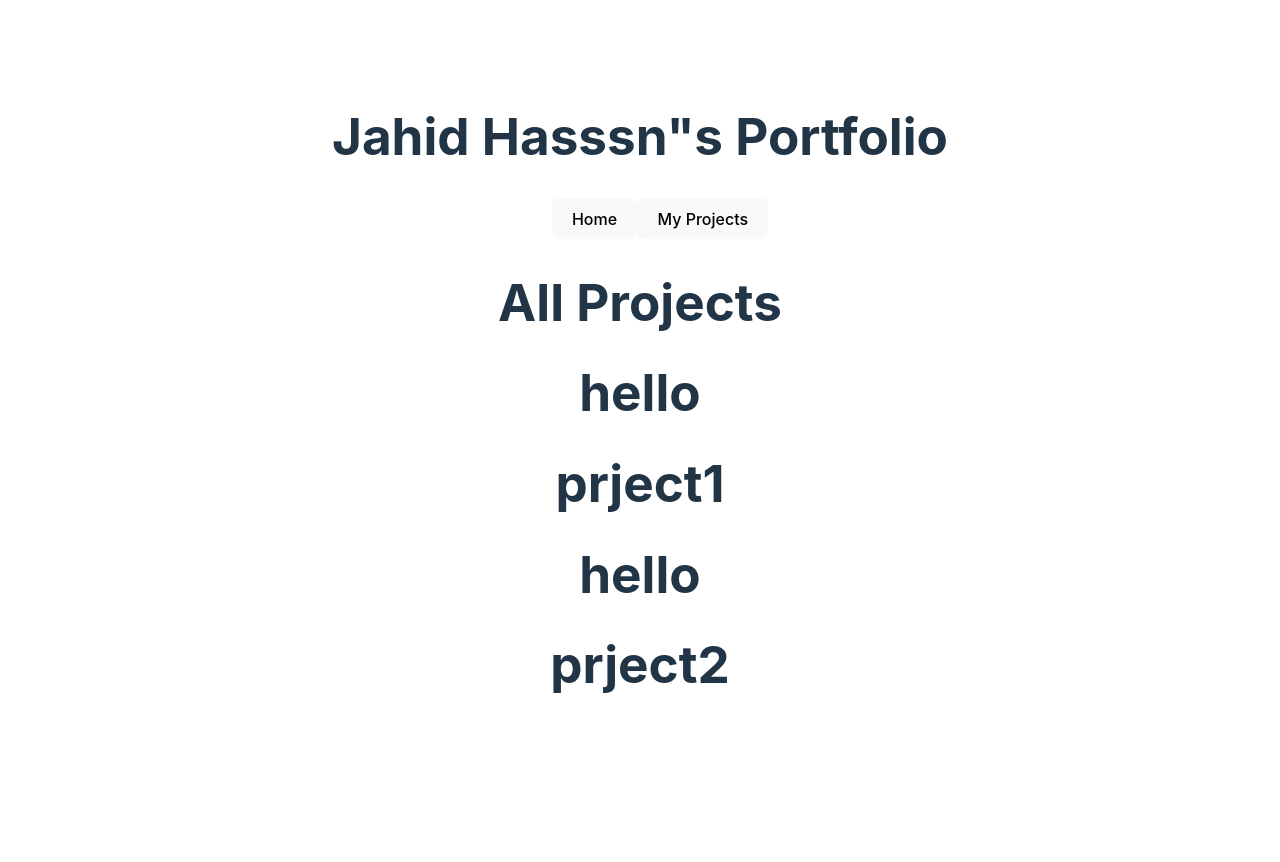
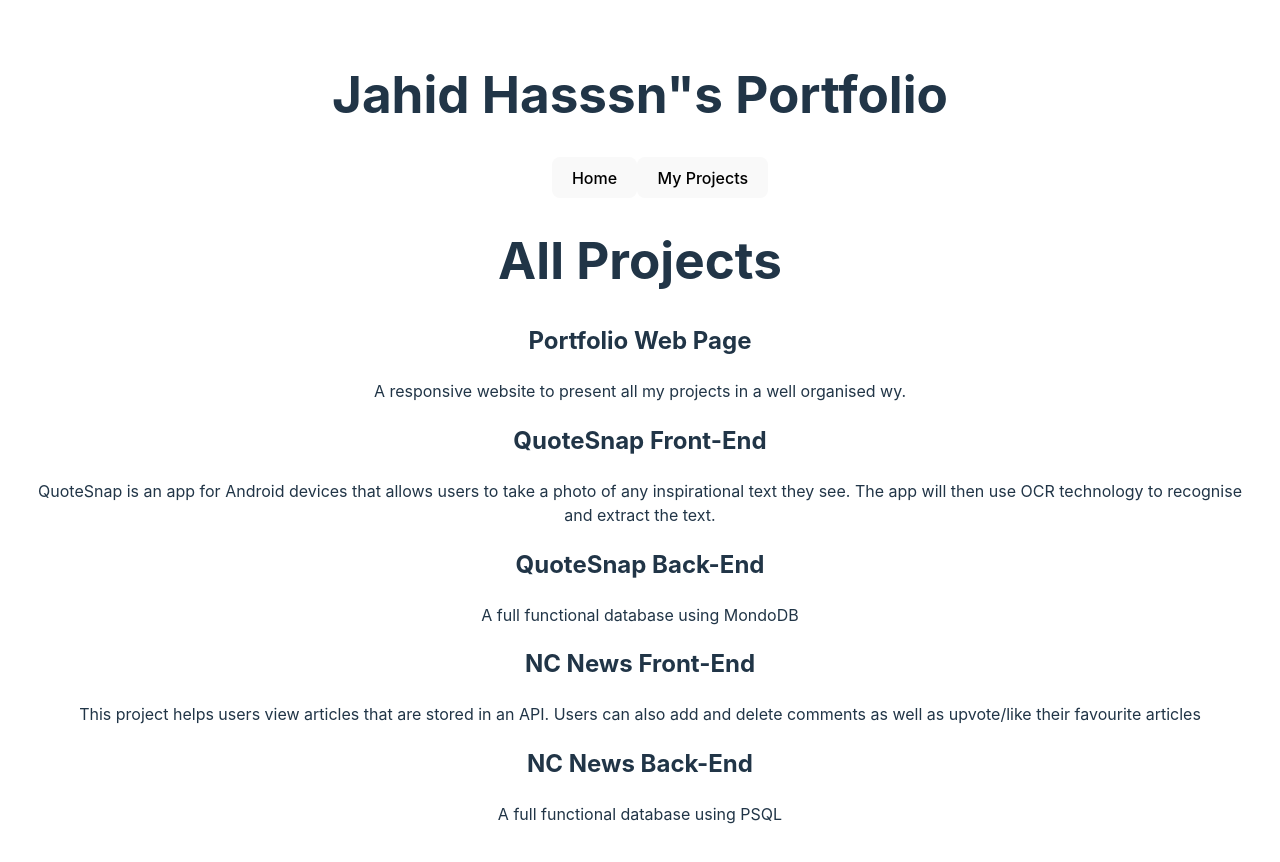
Before and after one commit to MJahidH/my-portfolio, a React (Vite) app in the folder my-portfolio/: page /projects in a window 1280 px wide. Shown: the top 862 px of the page. Before the commit the page ends 800 px from the top, so only its background shows below. Built offline with nearby package versions, Linux system fonts and the light colour scheme.

Commit message:
project data filled in with ID numbers

```diff
--- a/my-portfolio/src/components/ProjectCard.jsx
+++ b/my-portfolio/src/components/ProjectCard.jsx
@@ -1,10 +1,10 @@
-const ProjectCard = ({project}) => {
-    console.log(project)
+const ProjectCard = ({ project }) => {
+  console.log(project);
 
-    return (
+  return (
     <div>
-      <h1>hello</h1>
-      <h1>{project.title}</h1>
+      <h2>{project.title}</h2>
+      <p>{project.description}</p>
     </div>
   );
 };
--- a/my-portfolio/src/projects-data.json
+++ b/my-portfolio/src/projects-data.json
@@ -1,11 +1,38 @@
 [
+  {
+    "title": "Portfolio Web Page ",
+    "description": "A responsive website to present all my projects in  a well organised wy.",
+    "technologies": ["React-Natve", "Tailwind CSS"],
+    "id": "5",
+    "link": "https://github.com/MJahidH/my-portfolio"
+  },
+  {
+    "title": "QuoteSnap Front-End  ",
+    "description": "QuoteSnap is an app for Android devices that allows users to take a photo of any inspirational text they see. The app will then use OCR technology to recognise and extract the text. ",
+    "technologies":["Teact-Native","MongoDb","Expo"],
+    "id": "4",
+    "link": "https://github.com/mikef80/quotesnap-fe"
+  },
+  {
+    "title": "QuoteSnap Back-End  ",
+    "description": "A full functional database using MondoDB",
+    "technologies" : ["MongoDB","Node.js", "express"],
+    "id": "3",
+    "link": "https://github.com/mikef80/quotesnap-be"
+  },
+  {
+    "title": "NC News Front-End  ",
+    "description": "This project helps users view articles that are stored in an API. Users can also add and delete comments as well as upvote/like their favourite articles  ",
+    "technologies": ["React-Natve", "Axios","PSQL"],
+    "id": "2",
+    "link": "https://github.com/MJahidH/nc-news-frontend"
+  },
+  {
+    "title": "NC News Back-End  ",
+    "description": "A full functional database using PSQL",
+    "technologies": ["Node.js", "PSQL", "supertest","Express"],
+    "id": "1",
+    "link": "https://github.com/MJahidH/nc-news-backend"
+  }
 
-    {
-        "title":"prject1 ",
-        "description": "description 1 "
-    },
-    {
-        "title":"prject2 ",
-        "description": "description 2 "
-    }
 ]
```
